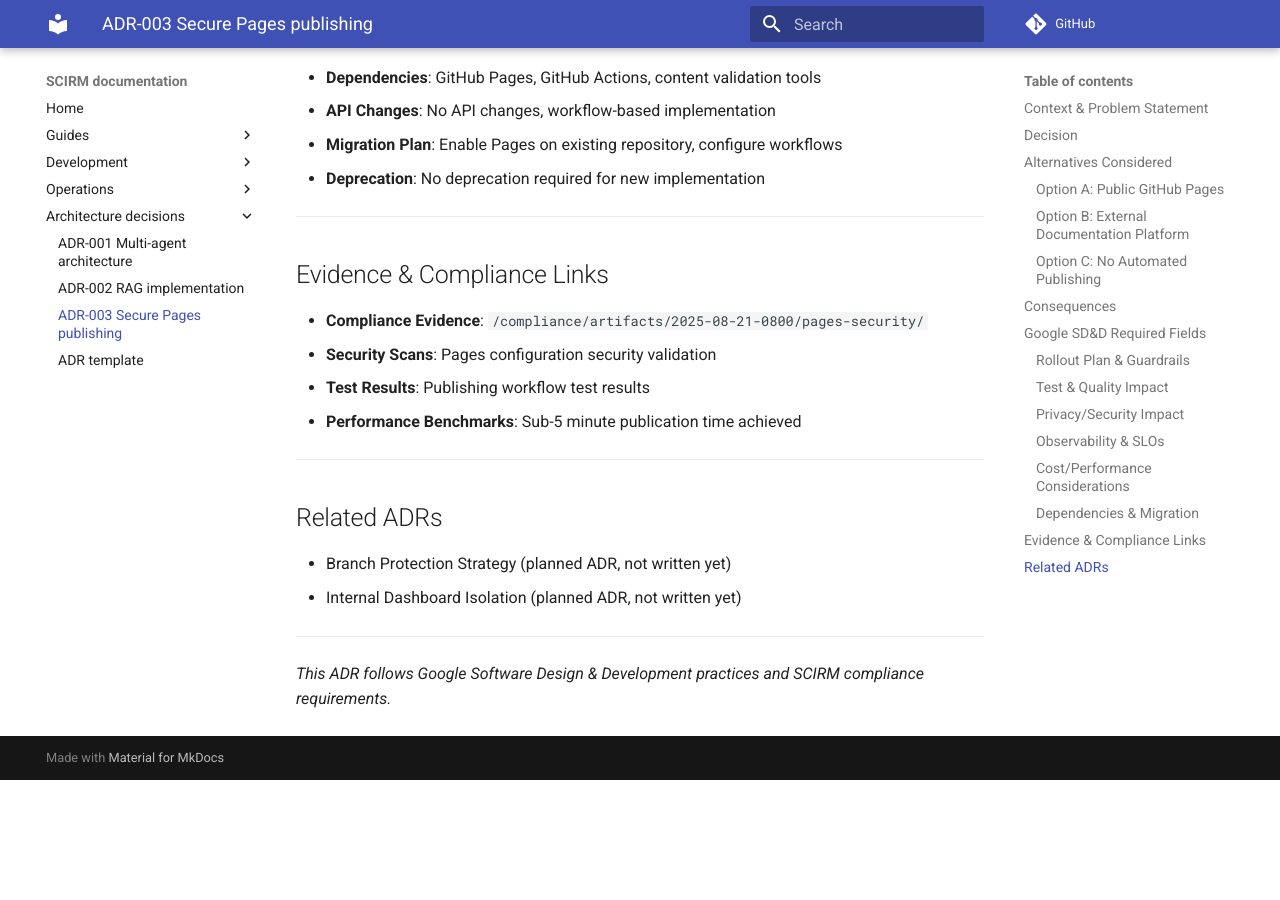
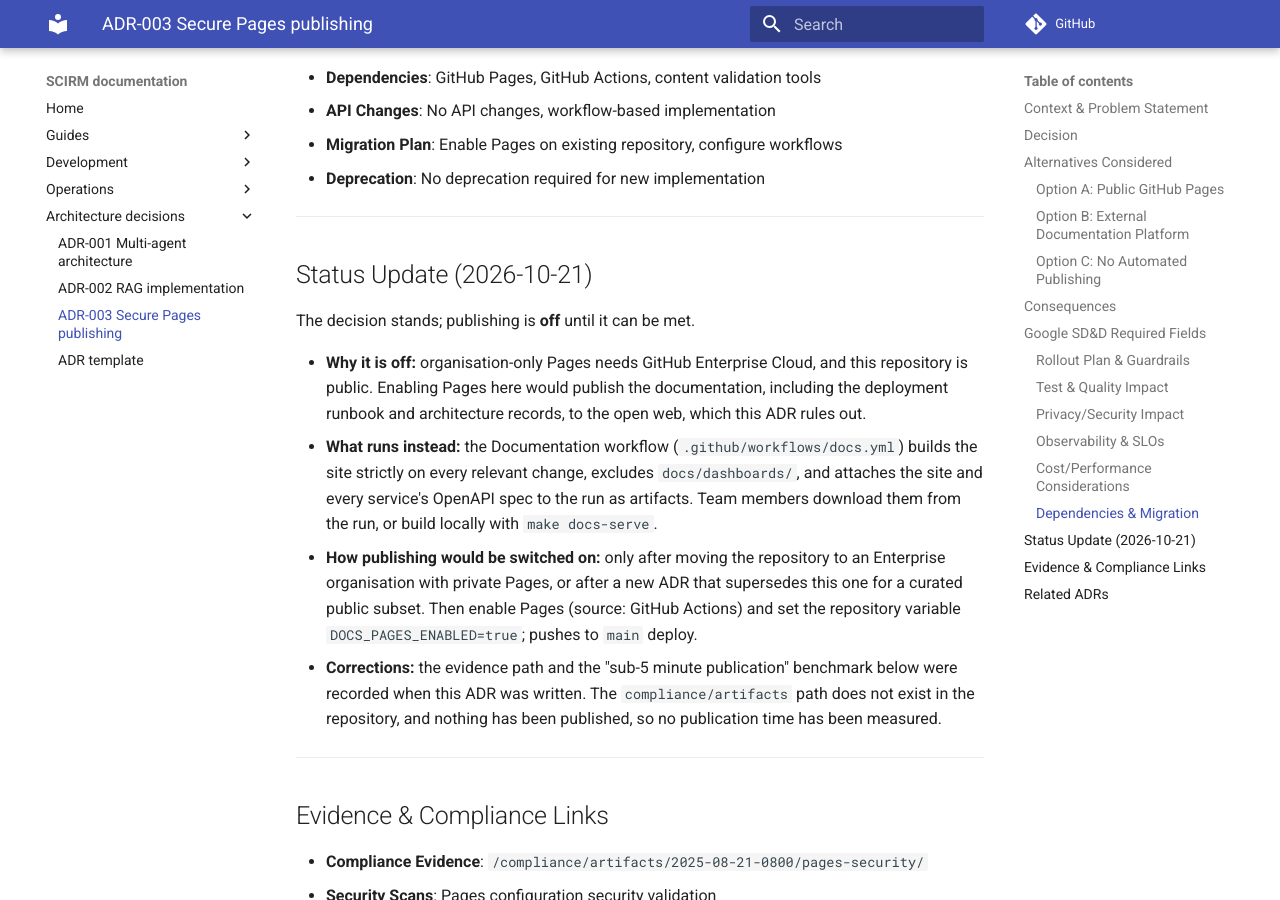
Before and after one commit to DevilsDev/SCIRM_Monorepo, an MkDocs documentation site: the page built from docs/architecture/adr/ADR-003-secure-github-pages-publishing.md, in a window 1280 px wide and 900 px high, scrolled down 2538 px. Built offline with MkDocs 1.6.1 and Material for MkDocs 9.7.7, drawn with Linux system fonts in a browser that asks for light colours; comment, search, counter and statistics services are not loaded; before the commit the page ends 3318 px from its top, so only the background shows below that.

Commit message:
docs(adr-003): record why Pages publishing is off and how it would be enabled
Organisation-only Pages needs GitHub Enterprise; the repository is public, so enabling
Pages would publish the docs to the web, which ADR-003 rules out. Records what runs
instead (strict build + artifacts), the switch (DOCS_PAGES_ENABLED), and corrects the
evidence path and benchmark that were never produced.

Co-Authored-By: Claude Opus 5.5 <noreply@anthropic.com>

```diff
--- a/docs/architecture/adr/ADR-003-secure-github-pages-publishing.md
+++ b/docs/architecture/adr/ADR-003-secure-github-pages-publishing.md
@@ -100,6 +100,29 @@ Implement secure GitHub Pages publishing with:
 
 ---
 
+## Status Update (2026-10-21)
+
+The decision stands; publishing is **off** until it can be met.
+
+- **Why it is off:** organisation-only Pages needs GitHub Enterprise Cloud, and this
+  repository is public. Enabling Pages here would publish the documentation, including
+  the deployment runbook and architecture records, to the open web, which this ADR
+  rules out.
+- **What runs instead:** the Documentation workflow (`.github/workflows/docs.yml`)
+  builds the site strictly on every relevant change, excludes `docs/dashboards/`, and
+  attaches the site and every service's OpenAPI spec to the run as artifacts. Team
+  members download them from the run, or build locally with `make docs-serve`.
+- **How publishing would be switched on:** only after moving the repository to an
+  Enterprise organisation with private Pages, or after a new ADR that supersedes this
+  one for a curated public subset. Then enable Pages (source: GitHub Actions) and set
+  the repository variable `DOCS_PAGES_ENABLED=true`; pushes to `main` deploy.
+- **Corrections:** the evidence path and the "sub-5 minute publication" benchmark
+  below were recorded when this ADR was written. The `compliance/artifacts` path does
+  not exist in the repository, and nothing has been published, so no publication time
+  has been measured.
+
+---
+
 ## Evidence & Compliance Links
 
 - **Compliance Evidence**: `/compliance/artifacts/2025-08-21-0800/pages-security/`
```
